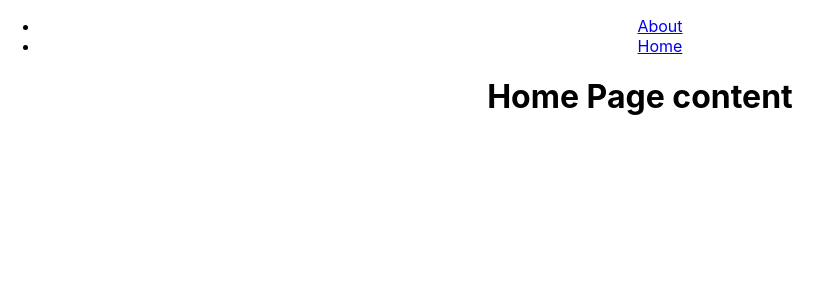
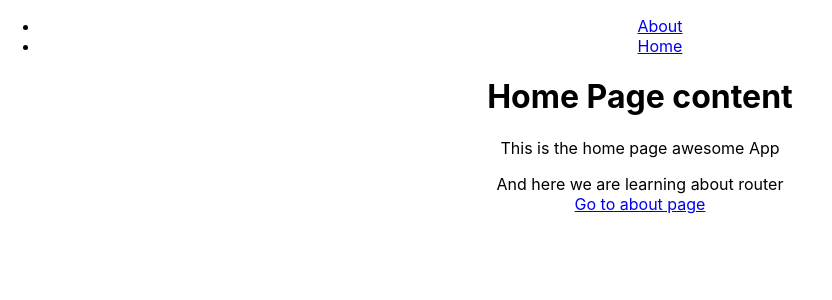
Before and after one commit to pushkar201851095/ReactRouter, a React (Create React App) app: page / in a window 1280 px wide. Shown: the top 300 px of the page, without its empty margins (0-832 px from the left). Built offline with nearby package versions, Linux system fonts and the light colour scheme.

Commit message:
made changes in about and home

```diff
--- a/src/components/About.js
+++ b/src/components/About.js
@@ -1,6 +1,10 @@
+import { Link } from "react-router-dom";
 function About(){
     return <div>
         <h1>About Page</h1>
+        <p>This is the about page awesome App</p>
+        <p1>And here we are learning about router <br/>  </p1>
+        <Link to="/">Go to Home</Link>
 
     </div>
 
--- a/src/components/Home.js
+++ b/src/components/Home.js
@@ -1,7 +1,11 @@
+import { Link } from "react-router-dom";
+
 function Home(){
     return (<div>
         <h1>Home Page content</h1>
-
+        <p>This is the home page awesome App</p>
+        <p1>And here we are learning about router <br/>  </p1>
+        <Link to="/about">Go to about page</Link>
     </div>
     )
 
```
